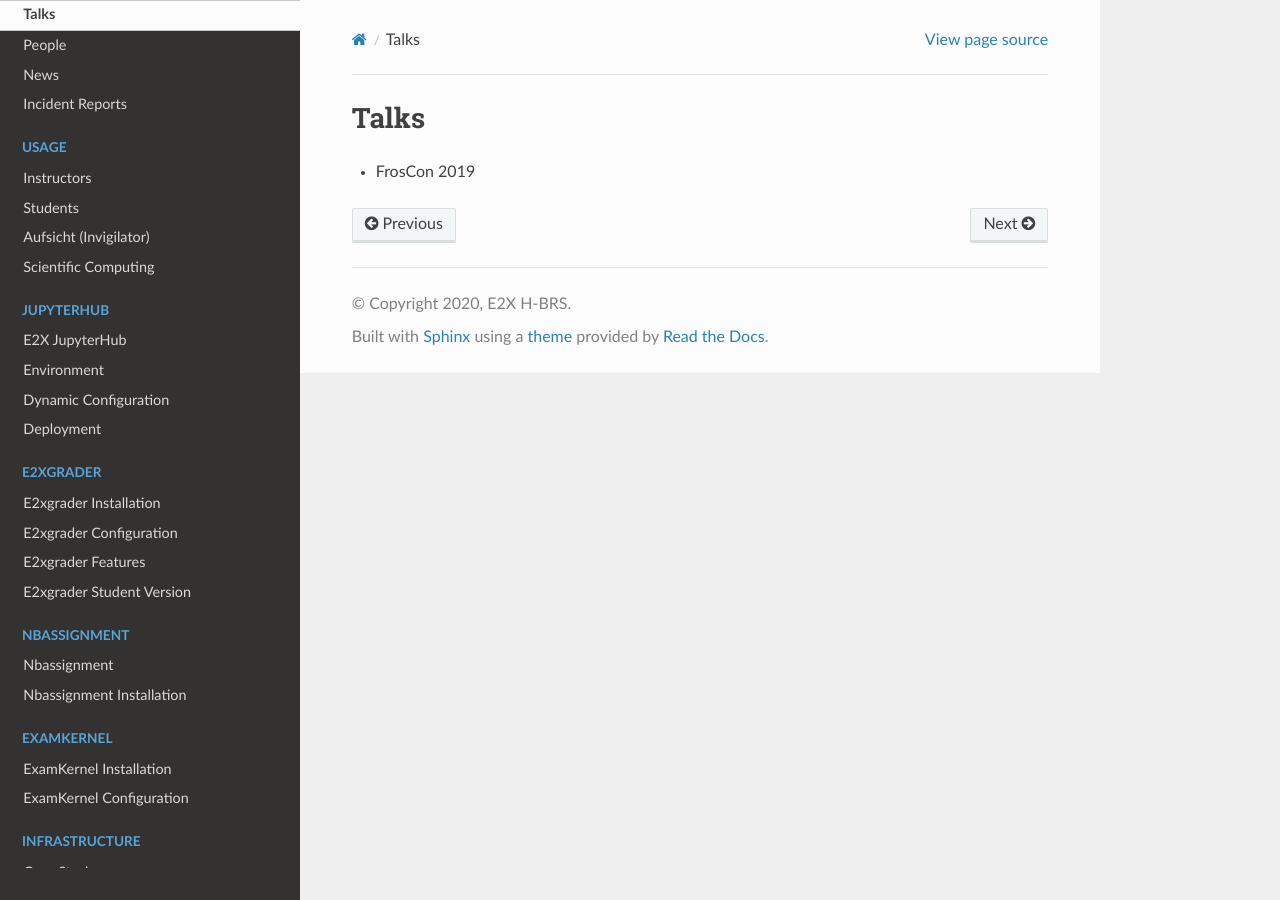
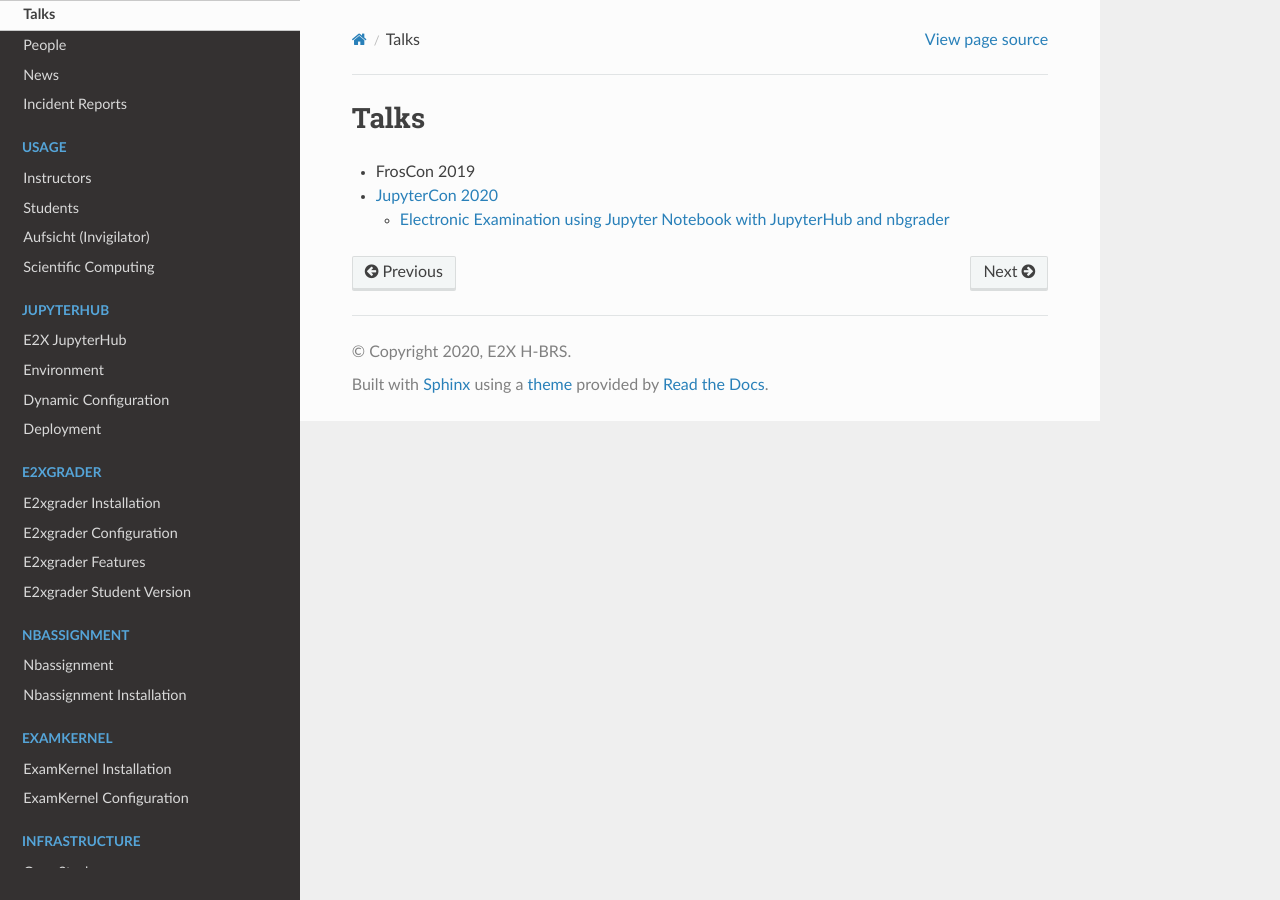
Before and after one commit to DigiKlausur/e2x-docs, a Sphinx documentation site: the page built from docs/source/talks.rst, in a window 1280 px wide. Built offline with Sphinx 7.4.7 and the Read the Docs theme 2.0.0, drawn with Linux system fonts in a browser that asks for light colours.

Commit message:
add jupytercon 2020 talk

```diff
--- a/docs/source/talks.rst
+++ b/docs/source/talks.rst
@@ -5,3 +5,6 @@ Talks
 ************************
 
 * FrosCon 2019
+* `JupyterCon 2020 <https://cfp.jupytercon.com/2020/schedule/general-sessions/>`_
+
+  * `Electronic Examination using Jupyter Notebook with JupyterHub and nbgrader <https://cfp.jupytercon.com/2020/schedule/presentation/149/electronic-examination-using-jupyter-notebook-with-jupyterhub-and-nbgrader/>`_
```
